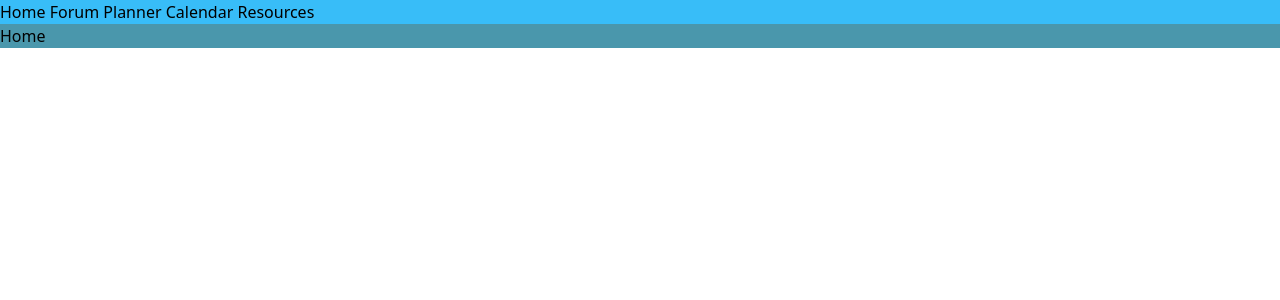
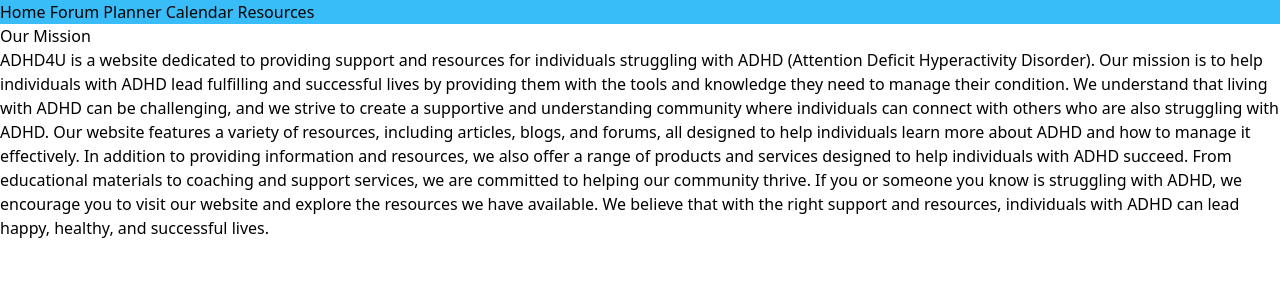
Before and after one commit to AdrianRRojo/adhd4u, a React (Create React App) app: page / in a window 1280 px wide. Shown: the top 300 px of the page. Built offline with nearby package versions, Linux system fonts and the light colour scheme.

Commit message:
created about file, and described the purpose of ADHD4U

```diff
--- a/src/App.js
+++ b/src/App.js
@@ -7,6 +7,7 @@
 import Tracker from "./components/pages/Tracker";
 import Resources from "./components/pages/Resources";
 import Home from "./components/pages/Home";
+import About from "./components/pages/About";
 import NavBar from "./components/NavBar";
 function App() {
 
@@ -22,7 +23,8 @@
         <Route
           path='/'
           element={
-            <Home />
+            // <Home />
+            <About />
           }
         />
         <Route
--- /dev/null
+++ b/src/components/pages/About.jsx
@@ -0,0 +1,19 @@
+
+
+export default function About(){
+    return(
+        <div>
+            <h1 className="">Our Mission</h1>
+
+            <p>
+            ADHD4U is a website dedicated to providing support and resources for individuals struggling with ADHD (Attention Deficit Hyperactivity Disorder). Our mission is to help individuals with ADHD lead fulfilling and successful lives by providing them with the tools and knowledge they need to manage their condition.
+
+We understand that living with ADHD can be challenging, and we strive to create a supportive and understanding community where individuals can connect with others who are also struggling with ADHD. Our website features a variety of resources, including articles, blogs, and forums, all designed to help individuals learn more about ADHD and how to manage it effectively.
+
+In addition to providing information and resources, we also offer a range of products and services designed to help individuals with ADHD succeed. From educational materials to coaching and support services, we are committed to helping our community thrive.
+
+If you or someone you know is struggling with ADHD, we encourage you to visit our website and explore the resources we have available. We believe that with the right support and resources, individuals with ADHD can lead happy, healthy, and successful lives.
+            </p>
+        </div>
+    )
+}
```
